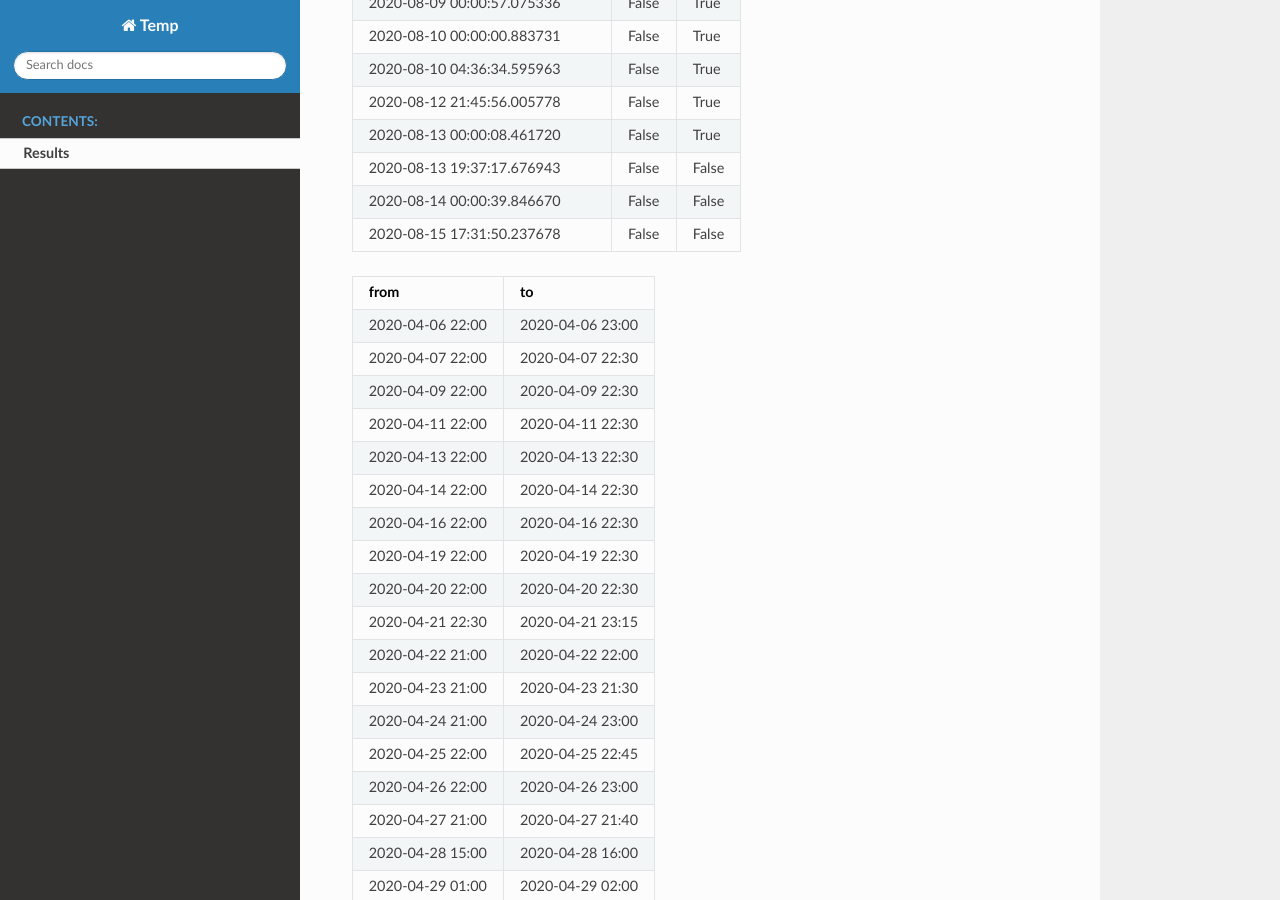
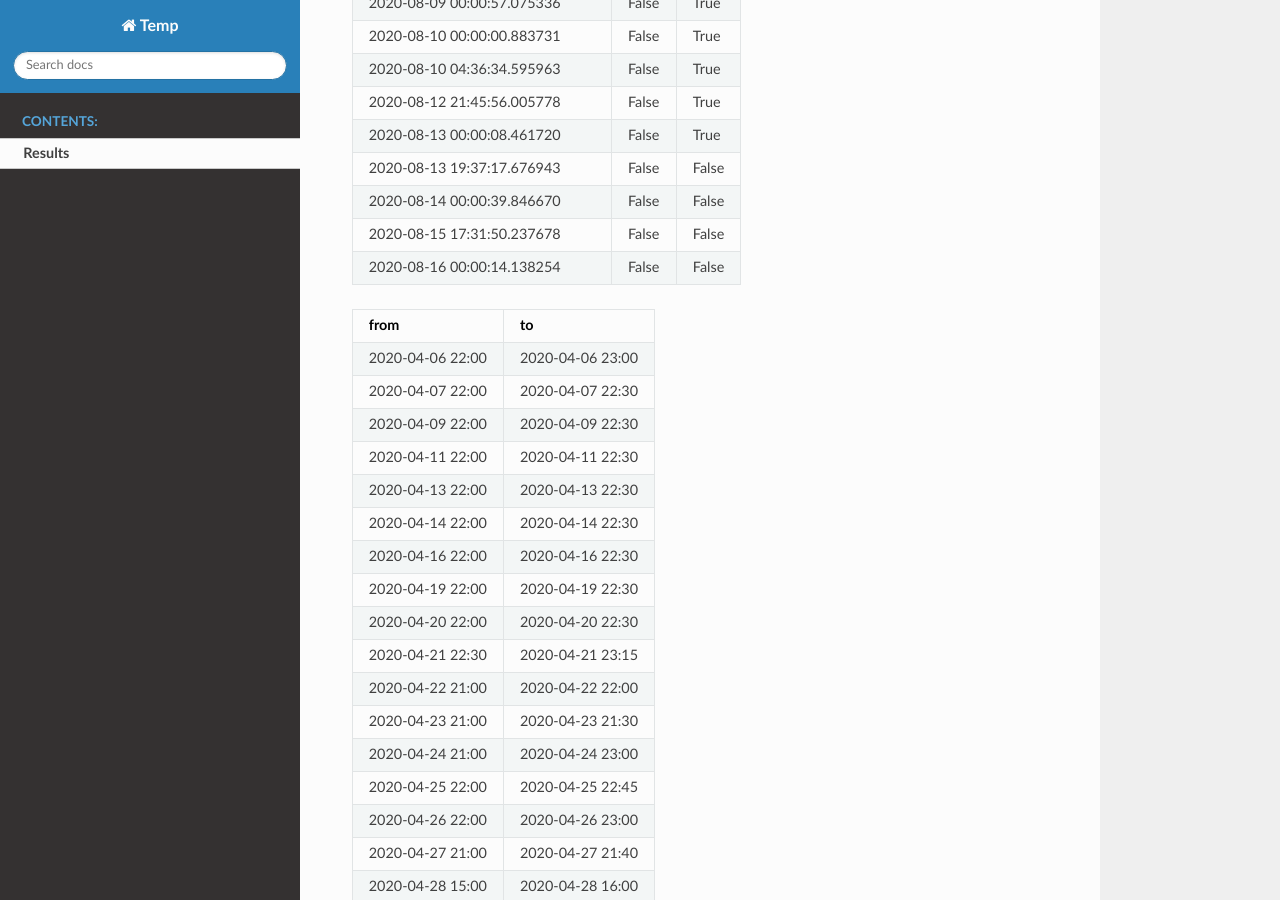
Before and after one commit to shlomow/queries-results, a Sphinx documentation site: the page built from source/results.rst, in a window 1280 px wide and 900 px high, scrolled down 3896 px. Built offline with Sphinx 7.4.7 and the Read the Docs theme 2.0.0, drawn with Linux system fonts in a browser that asks for light colours.

Commit message:
update results

```diff
--- a/source/results.rst
+++ b/source/results.rst
@@ -127,6 +127,7 @@ fifth experiment: 24.07.2020
    2020-08-13 19:37:17.676943, False, False
    2020-08-14 00:00:39.846670, False, False
    2020-08-15 17:31:50.237678, False, False
+   2020-08-16 00:00:14.138254, False, False
 
 .. csv-table::
    :header: "from", "to"
```
Also changed, not shown: results.json (+1 -1 lines).
